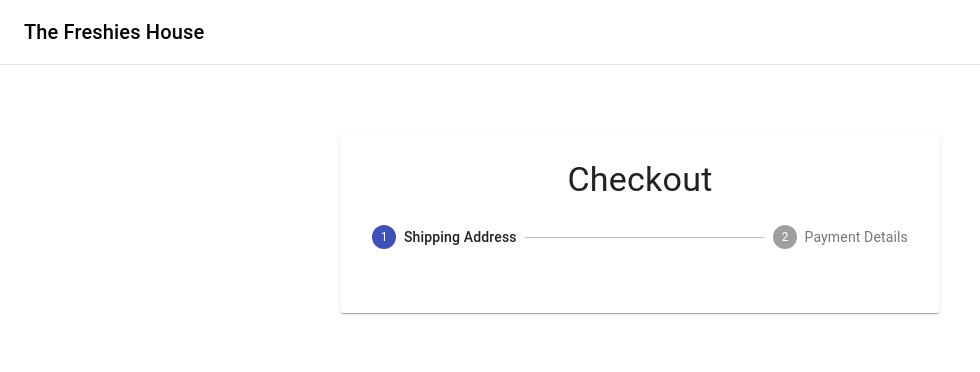
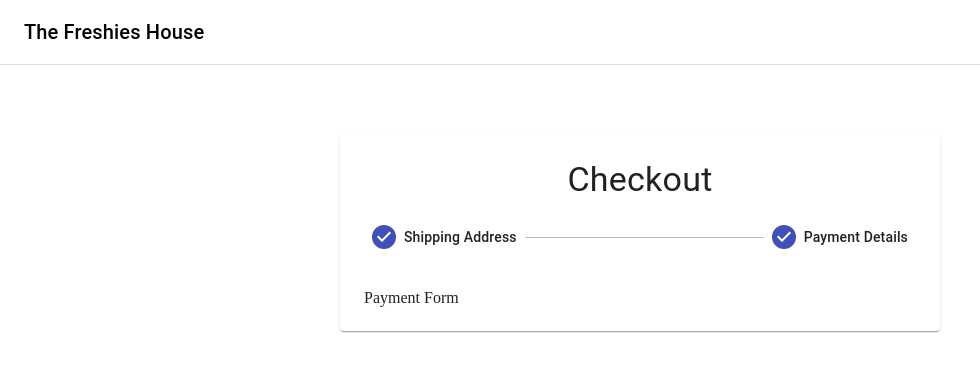
Before and after one commit to samseen/the-freshies-house-react, a React (Create React App) app: page /checkout in a window 1280 px wide. Shown: the top 372 px of the page, without its empty margins (0-980 px from the left). Built offline with nearby package versions, Linux system fonts and the light colour scheme; no server answers.

Commit message:
Laid out the templates for the check out transitions.

```diff
--- /dev/null
+++ b/src/components/CheckoutForm/AddressForm.jsx
@@ -0,0 +1,11 @@
+import React from 'react'
+
+const AddressForm = () => {
+    return (
+        <div>
+            Address Form
+        </div>
+    )
+}
+
+export default AddressForm
--- a/src/components/CheckoutForm/Checkout/Checkout.jsx
+++ b/src/components/CheckoutForm/Checkout/Checkout.jsx
@@ -2,12 +2,22 @@
 import  { Paper, Stepper, Step, StepLabel, Typography, CircularProgress, Divider, Button } from '@material-ui/core';
 
 import useStyles from './styles';
+import AddressForm from '../AddressForm';
+import PaymentForm from '../PaymentForm';
 
 const steps = ['Shipping Address', 'Payment Details'];
 
 const Checkout = () => {
-    const [activeStep, setActiveStep] = useState(0);
+    const [activeStep, setActiveStep] = useState(3);
     const classes = useStyles();
+
+    const Confirmation = () => (
+        <div>Confirmation</div>
+    )
+
+    const Form = () => activeStep === 0
+        ? <AddressForm />
+        : <PaymentForm />
 
     return (
         <>
@@ -15,13 +25,14 @@
             <main className={classes.layout}>
                 <Paper className={classes.paper}>
                     <Typography variant="h4" align="center">Checkout</Typography>
-                    <Stepper activeStep={0} className={classes.stepper}>
+                    <Stepper activeStep={activeStep} className={classes.stepper}>
                         {steps.map((step) => (
                             <Step key={step}>
                                 <StepLabel>{step}</StepLabel>
                             </Step>
                         ))}
                     </Stepper>
+                    {activeStep === steps.length ? <Confirmation /> : <Form />}
                 </Paper>
             </main>
         </>
--- /dev/null
+++ b/src/components/CheckoutForm/PaymentForm.jsx
@@ -0,0 +1,11 @@
+import React from 'react'
+
+const PaymentForm = () => {
+    return (
+        <div>
+            Payment Form
+        </div>
+    )
+}
+
+export default PaymentForm
```
